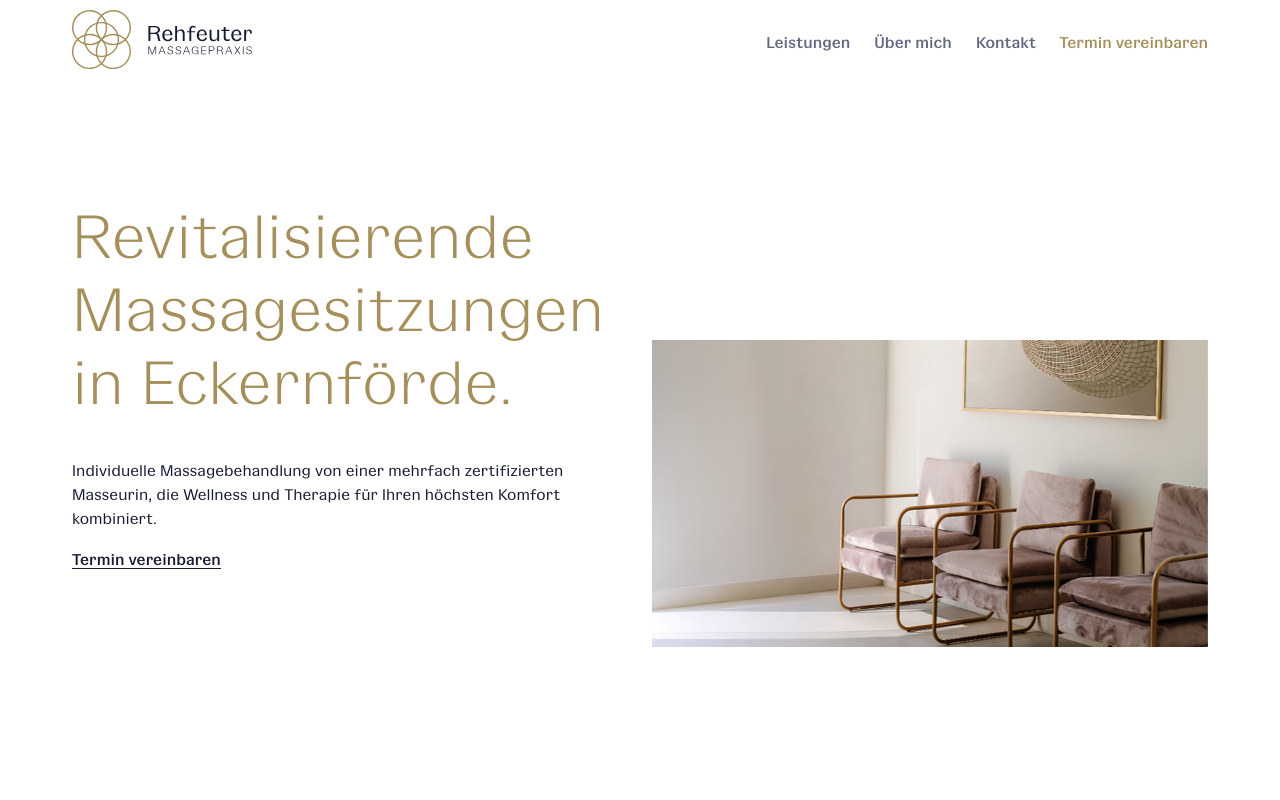
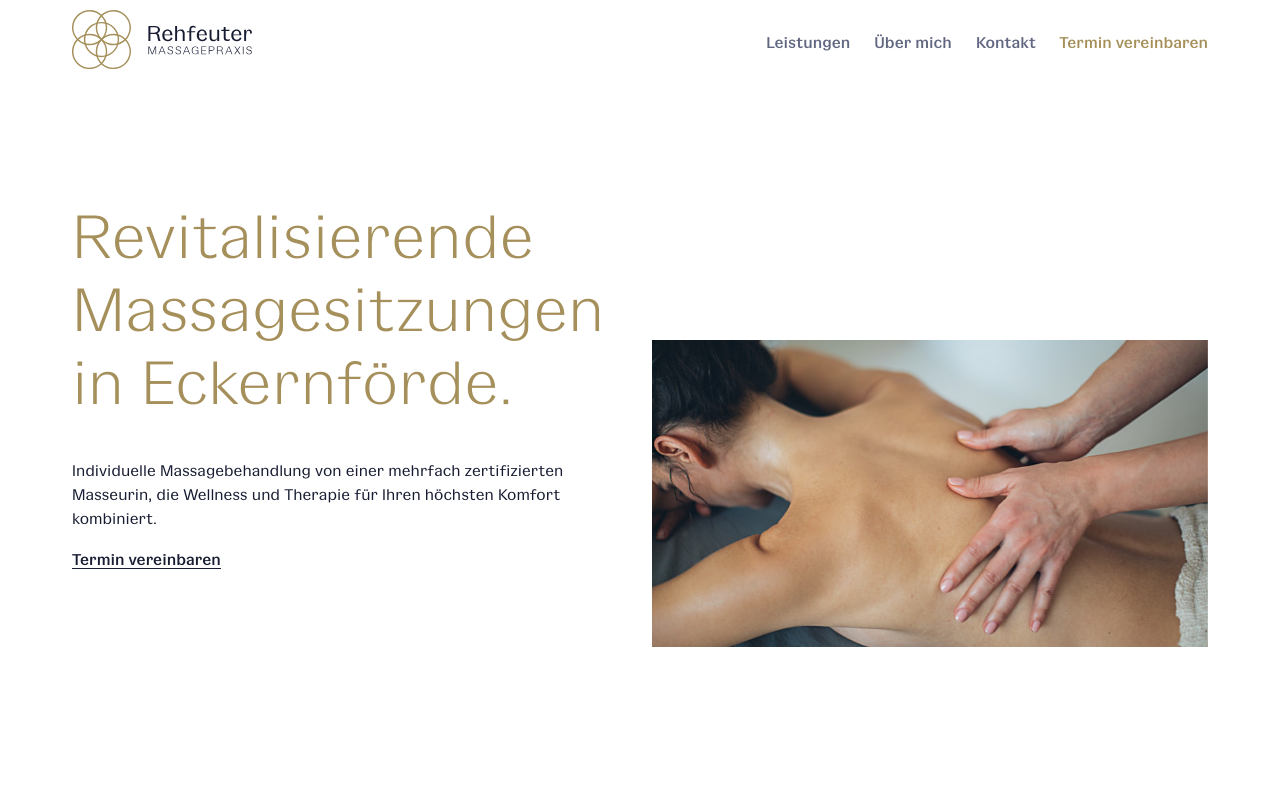
Before and after one commit to Piyush-Bansal/reh, a plain HTML site: page index.html in a window 1280 px wide. Shown: the top 800 px of the page. Drawn offline with nearby package versions, Linux system fonts and the light colour scheme.

Commit message:
image update

```diff
--- a/index.html
+++ b/index.html
@@ -313,15 +313,15 @@
               class="image-mask landscape hero-image"
             >
               <img
-                src="/assets/optimised-images/Rehfeuter_Interior3-2000w.avif"
+                src="/assets/optimised-images/Rehfeuter_Hero-2000w.avif"
                 loading="lazy"
                 alt="Foto des Behandlungsraums der Rehfeuter Massagepraxis"
                 sizes="(max-width: 479px) 100vw, (max-width: 767px) 94vw, (max-width: 1279px) 43vw, 44vw"
                 srcset="
-                  /assets/optimised-images/Rehfeuter_Interior3-500w.avif   500w,
-                  /assets/optimised-images/Rehfeuter_Interior3-800w.avif   800w,
-                  /assets/optimised-images/Rehfeuter_Interior3-1600w.avif 1600w,
-                  /assets/optimised-images/Rehfeuter_Interior3-2000w.avif 2000w
+                  /assets/optimised-images/Rehfeuter_Hero-500w.avif   500w,
+                  /assets/optimised-images/Rehfeuter_Hero-800w.avif   800w,
+                  /assets/optimised-images/Rehfeuter_Hero-1600w.avif 1600w,
+                  /assets/optimised-images/Rehfeuter_Hero-2000w.avif 2000w
                 "
                 class="scale-image"
               />
```
Also changed, not shown: leistungen.html (+4 -4 lines), assets/optimised-images/Rehfeuter_Hero-1600w.avif (added), assets/optimised-images/Rehfeuter_Hero-2000w.avif (added), assets/optimised-images/Rehfeuter_Hero-500w.avif (added), assets/optimised-images/Rehfeuter_Hero-800w.avif (added), assets/optimised-images/Rehfeuter_Interior4-1600w.avif (added), assets/optimised-images/Rehfeuter_Interior4-2000w.avif (added), assets/optimised-images/Rehfeuter_Interior4-500w.avif (added), assets/optimised-images/Rehfeuter_Interior4-800w.avif (added).
